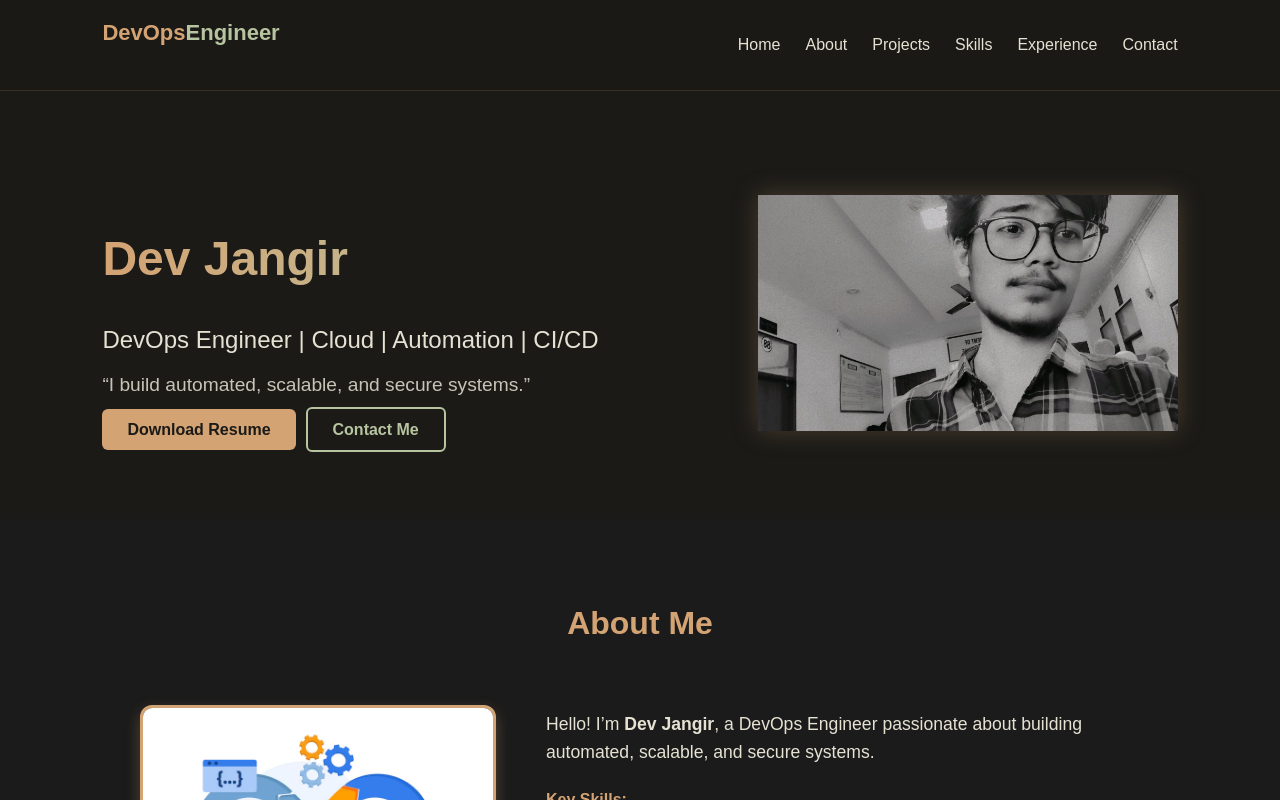
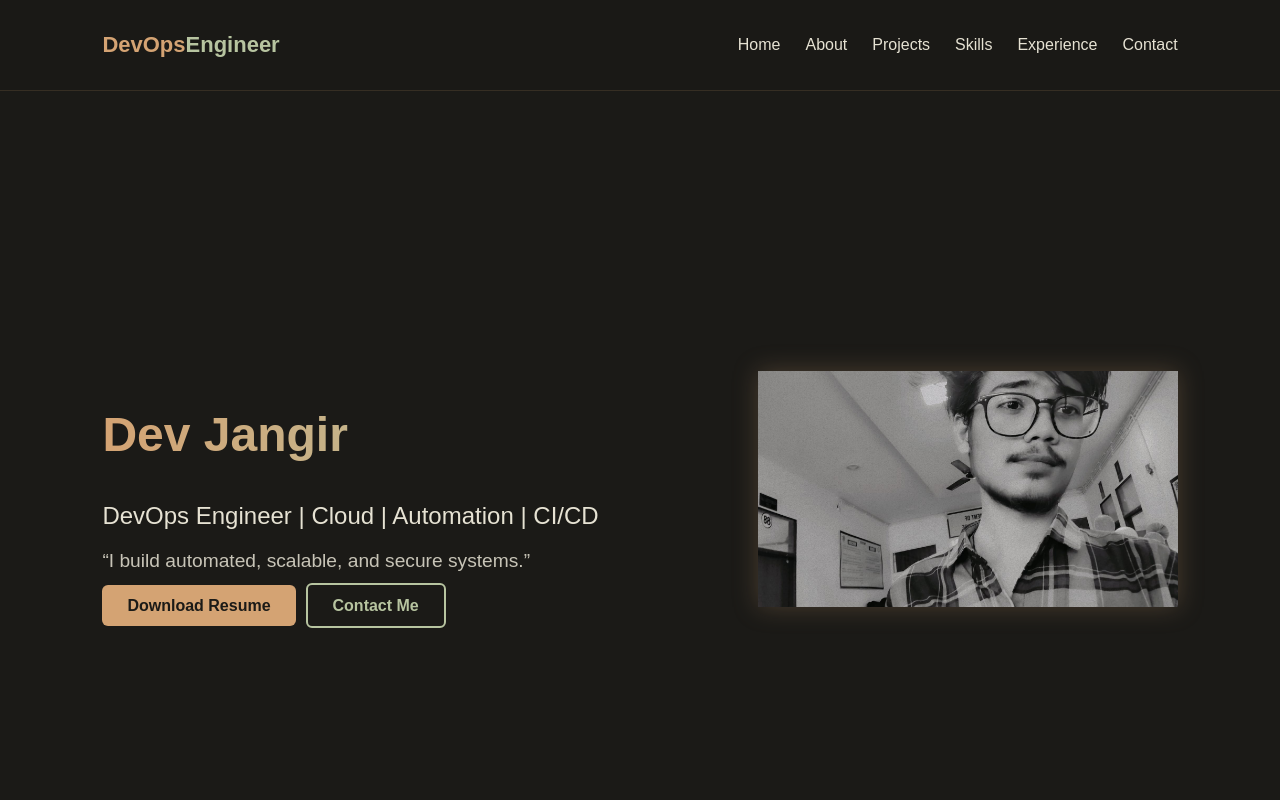
Before and after one commit to dev9913/portfolio2.0, a React (Create React App) app in the folder frontend/: page / in a window 1280 px wide. Shown: the top 800 px of the page. Built offline with nearby package versions, Linux system fonts and the light colour scheme.

Commit message:
Update styles.css

```diff
--- a/frontend/src/styles.css
+++ b/frontend/src/styles.css
@@ -30,10 +30,13 @@ h1, h2, h3 {
     background: rgba(27, 26, 23, 0.9);
     display: flex;
     justify-content: space-between;
-    padding: 20px 8%;
+    align-items: center;
+    width: 100%; /* Full width */
+    padding: 20px 8%; /* Adjusted for centering content */
     z-index: 1000;
     backdrop-filter: blur(6px);
     border-bottom: 1px solid rgba(212, 163, 115, 0.15);
+    box-sizing: border-box; /* Ensure padding doesn't add extra width */
 }
 
 .navbar .logo {
@@ -74,7 +77,10 @@ h1, h2, h3 {
     align-items: center;
     justify-content: space-between;
     gap: 40px;
-    padding-top: 100px;
+    min-height: 100vh; /* Full viewport height */
+    width: 100%; /* Full width */
+    padding: 100px 8%; /* Adjusted for full space while keeping content centered */
+    box-sizing: border-box;
 }
 
 .hero-content h1 {
@@ -379,10 +385,12 @@ h1, h2, h3 {
 
 /* ================= CONTACT ================= */
 #contact {
-    padding: 60px 20px;
+    width: 100%; /* Full width */
+    padding: 60px 8%; /* Adjusted for full space while keeping content centered */
     background-color: #1b1b1b;
     color: #e6e2d3;
     text-align: center;
+    box-sizing: border-box;
 }
 
 .section-title {
@@ -512,6 +520,7 @@ h1, h2, h3 {
         flex-direction: column;
         text-align: center;
         gap: 25px;
+        padding: 80px 6%; /* Adjusted for mobile */
     }
 
     .hero-content h1 {
@@ -573,6 +582,10 @@ h1, h2, h3 {
     }
 
     /* CONTACT */
+    #contact {
+        padding: 60px 6%; /* Adjusted for mobile */
+    }
+
     .contact-wrapper {
         flex-direction: column;
     }
```
